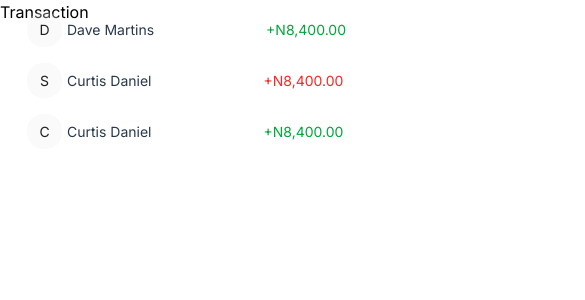
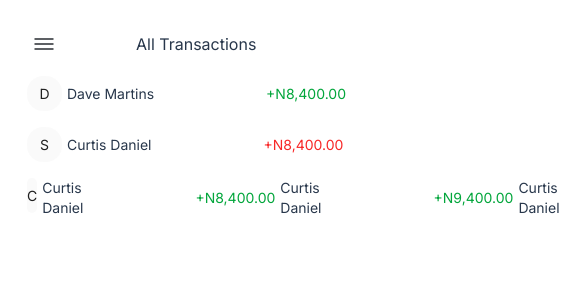
Before and after one commit to Maxwell011/moni-finance, a Next.js app: page /transaction in a window 390 px wide. Shown: the top 300 px of the page, 585 px wide, since content can reach past the window. Built offline with nearby package versions, Linux system fonts and the light colour scheme.

Commit message:
Add HamburgerButton and update transaction page layout

```diff
--- a/src/app/transaction/page.tsx
+++ b/src/app/transaction/page.tsx
@@ -1,7 +1,12 @@
+import HamburgerButton from "../svg/Hamburger";
+
 const Transaction = () => {
   return (
     <div>
-      <h1>Transaction</h1>
+      <div className='flex items-center gap-20 m-8'>
+        <HamburgerButton />
+        <h1 className='text-[#28374b] text-base'>All Transactions</h1>
+      </div>
       <div className='flex flex-col gap-[40px]'>
         <div className='flex gap-[5px] mx-[27px] -my-3'>
           <div className='w-[35px] h-[35px] rounded-2xl bg-[#EEEEEE4D] flex items-center justify-center'>
@@ -29,6 +34,14 @@ const Transaction = () => {
             <p className='text-sm text-[#28374b]'>Curtis Daniel</p>
             <p className='text-[#03a63c] text-sm'>+N8,400.00</p>
           </div>
+          <div className='flex gap-28 items-center'>
+            <p className='text-sm text-[#28374b]'>Curtis Daniel</p>
+            <p className='text-[#03a63c] text-sm'>+N9,400.00</p>
+          </div>
+          <div className='flex gap-28 items-center'>
+            <p className='text-sm text-[#28374b]'>Curtis Daniel</p>
+            <p className='text-[#03a63c] text-sm'>+N8,500.00</p>
+          </div>
         </div>
       </div>{" "}
     </div>
```
